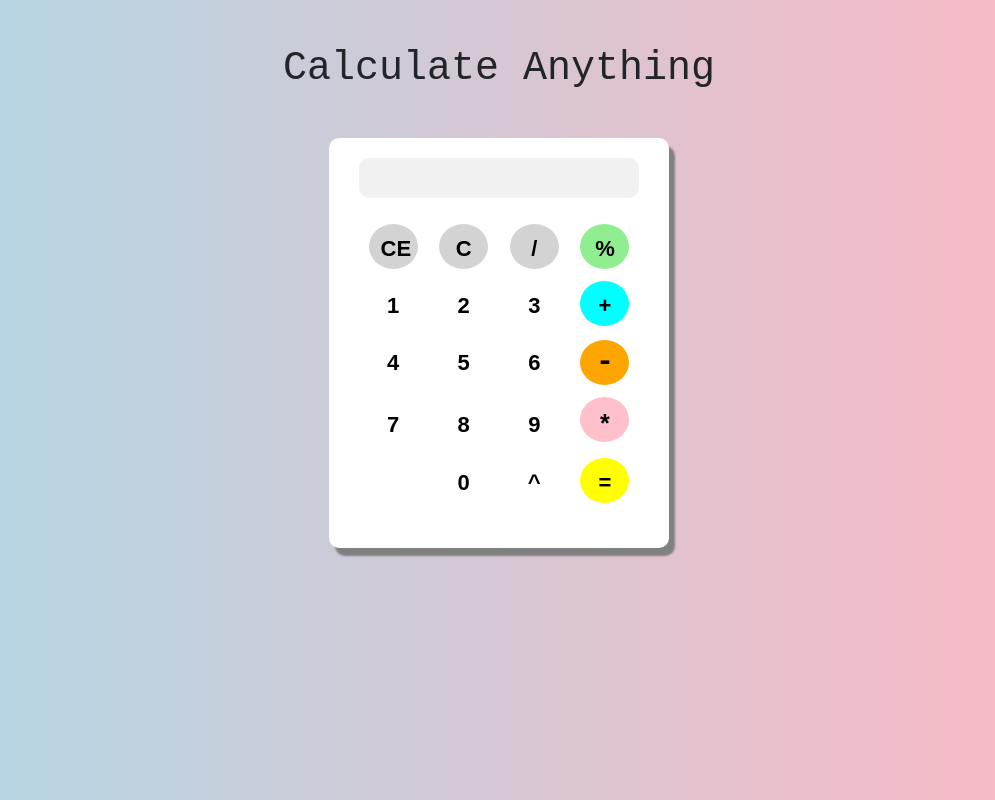
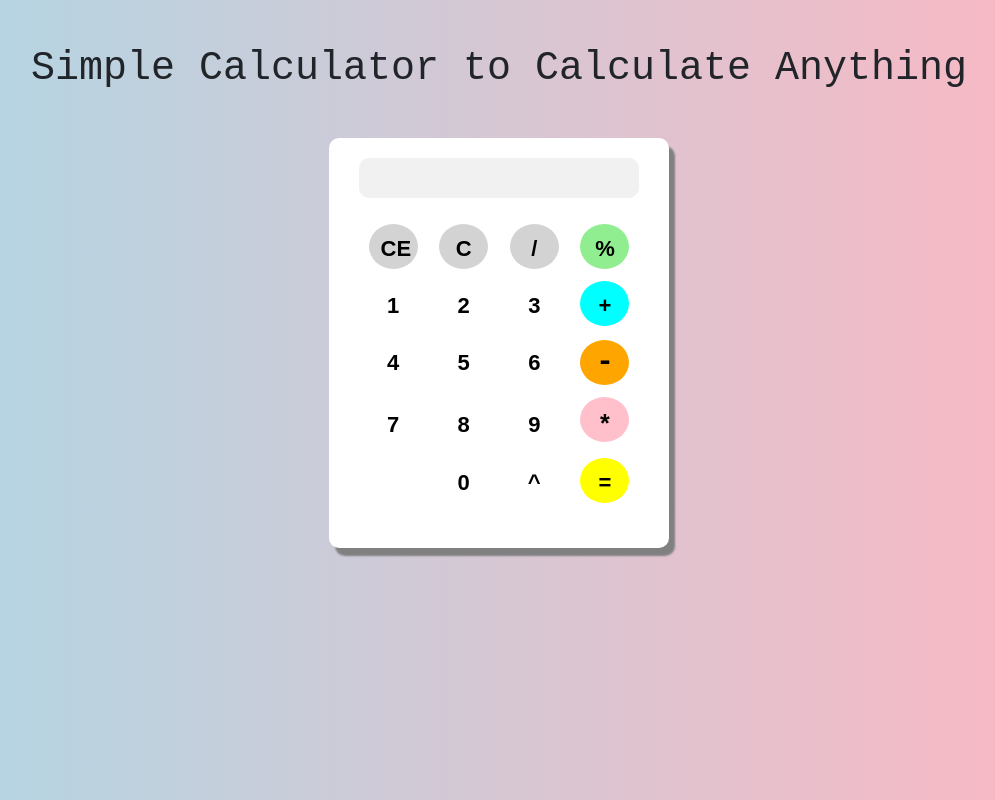
Before and after one commit to Code-Recursion/UI-Calculator, a plain HTML site: page index.html in a window 1280 px wide. Shown: the whole page, without its empty margins (141-1136 px from the left). Drawn offline with nearby package versions, Linux system fonts and the light colour scheme.

Commit message:
changed the title of calculator

```diff
--- a/index.html
+++ b/index.html
@@ -15,7 +15,7 @@
 
 <body>
 
-    <h1>Calculate Anything</h1>
+    <h1>Simple Calculator to Calculate Anything</h1>
 
     <div class="container">
 
```
